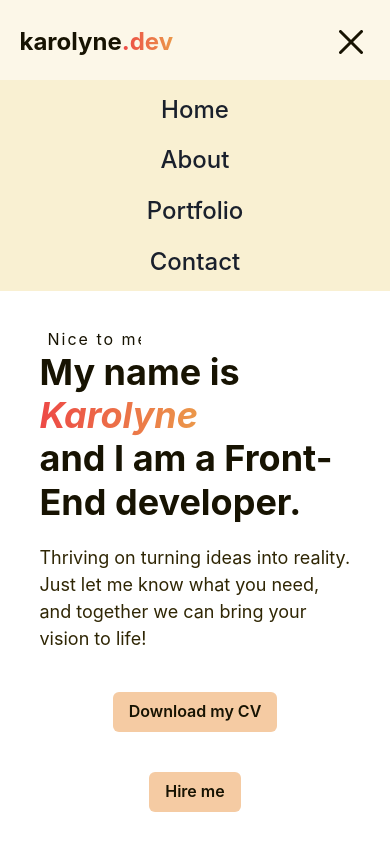
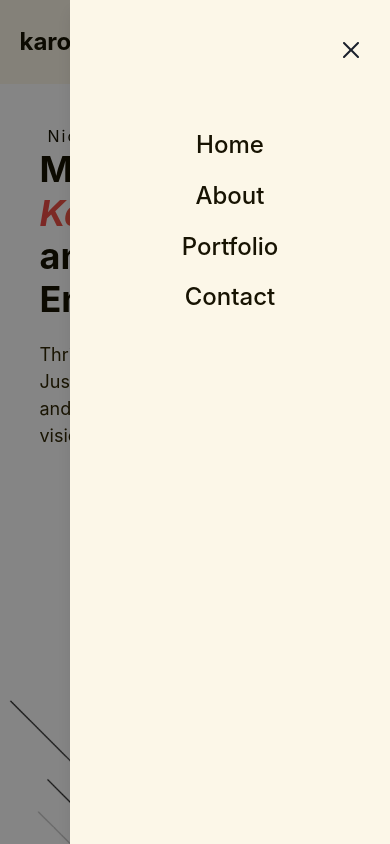
Before and after one commit to karolynegomes/karolynegomes.github.io, a React (Create React App) app: page / in a window 390 px wide. Both pictures are taken after a click on the button 350 px from the left and 42 px from the top of the page. Shown: the top 844 px of the page. Built offline with nearby package versions, Linux system fonts and the light colour scheme.

Commit message:
new mobile navbar

```diff
--- a/src/components/Header.js
+++ b/src/components/Header.js
@@ -1,42 +1,36 @@
-import React, { useEffect } from "react";
+import React from "react";
 import Nav from "./Nav";
-import { Heading, Flex, IconButton, SlideFade } from "@chakra-ui/react";
+import { Heading, Flex, IconButton, Drawer, useDisclosure, DrawerOverlay, DrawerContent, DrawerCloseButton, DrawerHeader, DrawerBody, Input, DrawerFooter, Button } from "@chakra-ui/react";
 import NavMobile from "./NavMobile";
 import { CloseIcon, HamburgerIcon } from "@chakra-ui/icons";
-import { useState } from "react";
 import { Link as RouterLink } from "react-router-dom";
 
 
-function Header({ isHamburgerMenuOpen, toggleHamburgerMenu }) {
-  const [display, changeDisplay] = useState("none")
+function Header() {
 
-  useEffect(() => {
-    if (!isHamburgerMenuOpen) {
-      // Close the NavMobile smoothly when isHamburgerMenuOpen becomes false
-      setTimeout(() => {
-        changeDisplay("none");
-      }, 300); // Adjust the timeout duration to match your transition duration
-    } else {
-      changeDisplay("flex");
-    }
-  }, [isHamburgerMenuOpen]);
+  const { isOpen, onOpen, onClose } = useDisclosure()
+  const btnRef = React.useRef()
 
   return (
-    <Flex as="header" flexDir="column" justifyContent="center" alignItems="center" position="sticky" top="0" bgColor="secondary.50" height={{base: isHamburgerMenuOpen ? "34vh" : "10vh", sm: isHamburgerMenuOpen ? "34vh" : "10vh", md: isHamburgerMenuOpen ? "34vh" : "10vh", lg: "10vh", xl: "10vh", "2xl": "10vh"}} width="100%" zIndex={999}>
+    <Flex as="header" flexDir="column" justifyContent="center" alignItems="center" position="sticky" top="0" bgColor="secondary.50" h="10vh" width="100%" zIndex={999}>
       <Flex w="100%" maxWidth={1500} justifyContent="space-between" alignItems="center" paddingX={{base: "5vw", "2xl": "1vw"}} position="absolute" top="0">
       <Flex height="10vh" alignItems="center">
       <RouterLink className="navlink" to="/"><Heading size={{base: "lg", lg: "xl"}} color="text.950">karolyne<Heading size={{base: "lg", lg: "xl"}} bgGradient="linear(to-l, #eb984a, #ed4946)" bgClip="text" as="span">.dev</Heading></Heading></RouterLink>
       </Flex>
       <Nav/>
-      <Flex height="10vh" alignItems="center" display={{base: "flex", lg: "none", xl: "none", "2xl":"none"}}>
-        <IconButton display={{base: "flex", lg: "none", xl: "none", "2xl": "none"}} color="text.950" bg="transparent" onClick={() => {toggleHamburgerMenu();}} icon={isHamburgerMenuOpen? <CloseIcon w={6} h={6}/> : <HamburgerIcon w={8} h={8}/>} zIndex={999}/>
+      <Flex h="10vh" alignItems="center" display={{base: "flex", lg: "none", xl: "none", "2xl":"none"}}>
+        <IconButton display={{base: "flex", lg: "none"}} color="text.950" bg="transparent" onClick={onOpen} icon={<HamburgerIcon w={8} h={8}/>} zIndex={999}/>
       </Flex>
       </Flex>
-      <SlideFade in={isHamburgerMenuOpen} offsetX={1} onClose={() => {changeDisplay("none");}}>
-      <Flex display={isHamburgerMenuOpen ? "flex" : "none"} marginTop="10vh">
-      <NavMobile/>
-      </Flex>
-      </SlideFade>
+        <Drawer isOpen={isOpen} placement='right' onClose={onClose} finalFocusRef={btnRef}>
+          <DrawerOverlay/>
+          <DrawerContent bgColor="secondary.50">
+            <DrawerCloseButton h="10vh"paddingX={{base: "5vw", "2xl": "1vw"}} size="xl"/>
+            <DrawerBody paddingY={120}>
+              <NavMobile/>
+            </DrawerBody>
+          </DrawerContent>
+        </Drawer>
     </Flex>
     );
 }
--- a/src/components/NavMobile.js
+++ b/src/components/NavMobile.js
@@ -5,17 +5,17 @@ import React from "react";
 function NavMobile() {
   return (
     <Flex as="nav" display={{base: "initial", lg: "none", xl: "none", "2xl": "none"}} fontWeight={500}>
-        <List display="flex" flexDirection="column" alignItems="center" bg="secondary.100" w="100vw" paddingY={1}>
-        <ListItem bgColor="transparent" _hover={{bgColor: "secondary.200", borderRadius: 50 }} display="flex" justifyContent="center" alignItems="center" w="80vw" h="6vh" >
+        <List display="flex" flexDirection="column" alignItems="center">
+        <ListItem color="text.950" _hover={{bgGradient: "linear(to-l, #eb984a, #ed4946)", bgClip:"text"}} display="flex" justifyContent="center" alignItems="center" h="6vh" >
           <Link to="/" spy={true} smooth={true} offset={0} duration={300}>Home</Link>
         </ListItem>
-        <ListItem bgColor="transparent" _hover={{bgColor: "secondary.200", borderRadius: 50 }} display="flex" justifyContent="center" alignItems="center" w="80vw" h="6vh" >
+        <ListItem color="text.950" _hover={{bgGradient: "linear(to-l, #eb984a, #ed4946)", bgClip:"text"}} display="flex" justifyContent="center" alignItems="center" h="6vh" >
           <Link to="about" spy={true} smooth={true} offset={-300} duration={300}>About</Link>
         </ListItem>
-        <ListItem bgColor="transparent" _hover={{bgColor: "secondary.200", borderRadius: 50 }} display="flex" justifyContent="center" alignItems="center" w="80vw" h="6vh" >
+        <ListItem color="text.950" _hover={{bgGradient: "linear(to-l, #eb984a, #ed4946)", bgClip:"text"}} display="flex" justifyContent="center" alignItems="center" h="6vh" >
           <Link to="portfolio" spy={true} smooth={true} offset={-375} duration={300}>Portfolio</Link>
         </ListItem>
-        <ListItem bgColor="transparent" _hover={{bgColor: "secondary.200", borderRadius: 50 }} display="flex" justifyContent="center" alignItems="center" w="80vw" h="6vh" >
+        <ListItem color="text.950" _hover={{bgGradient: "linear(to-l, #eb984a, #ed4946)", bgClip:"text"}} display="flex" justifyContent="center" alignItems="center" h="6vh" >
           <Link to="contact" spy={true} smooth={true} offset={-400} duration={600}>Contact</Link>
         </ListItem>
         </List>
```
